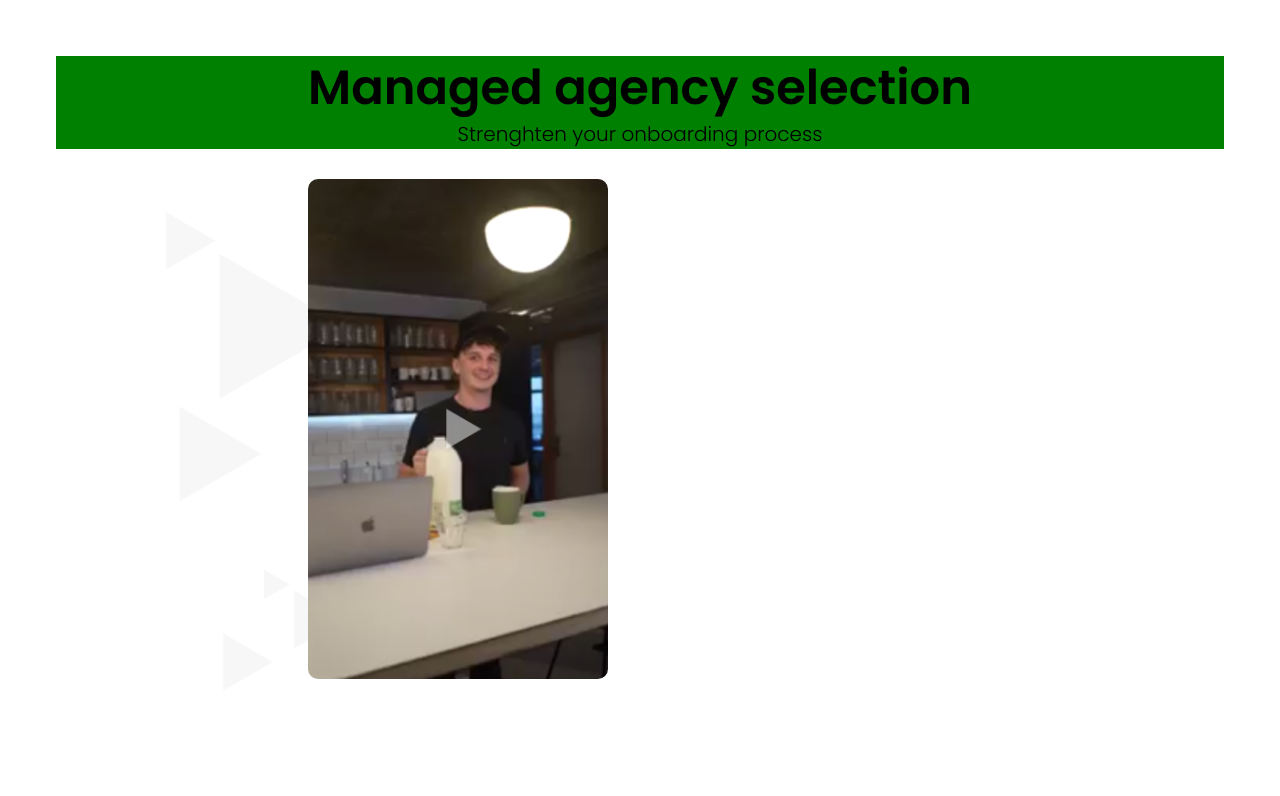
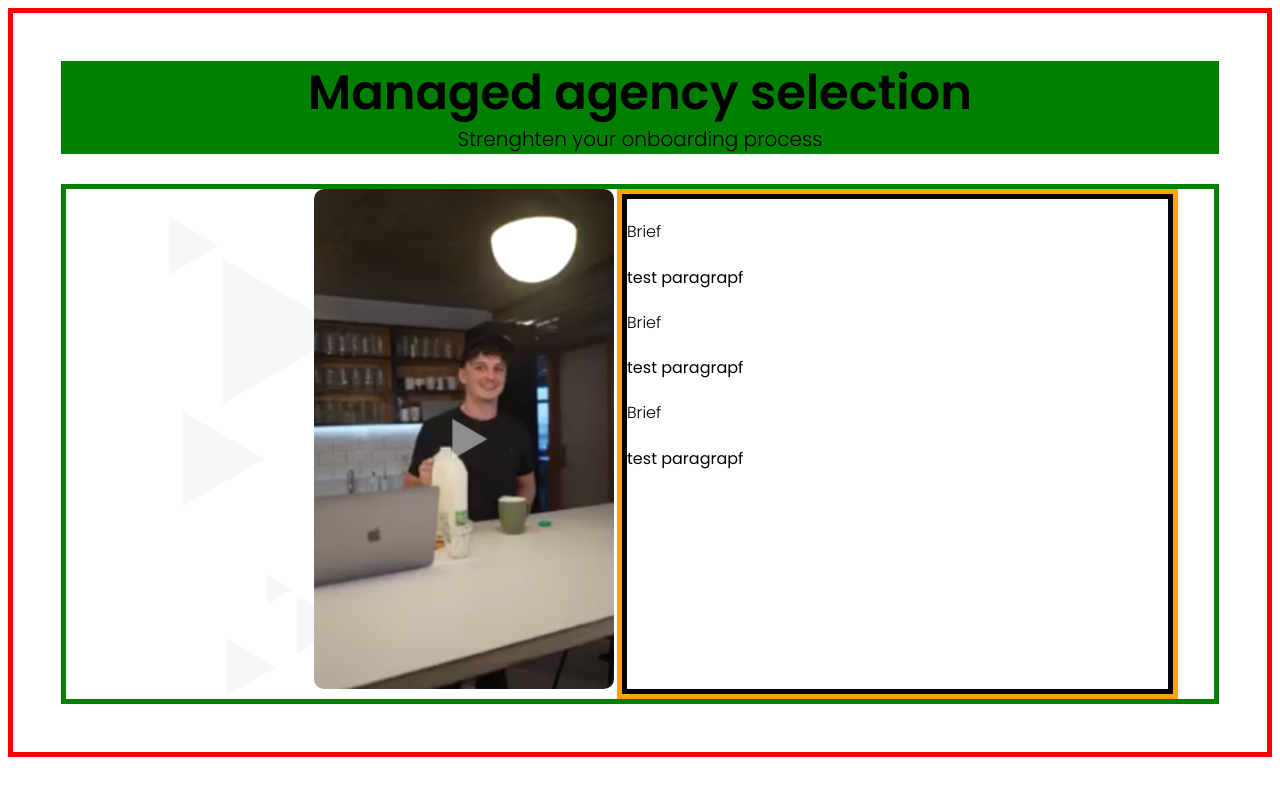
Before and after one commit to KIvanovvv/Assignment-NextJS, a Next.js app: page /selection in a window 1280 px wide. Shown: the top 796 px of the page. Built offline with nearby package versions, Linux system fonts and the light colour scheme.

Commit message:
Adding Card collection and CustomCardContainer with TEST data

```diff
--- a/collections/Card/Card.jsx
+++ b/collections/Card/Card.jsx
@@ -1,7 +1,9 @@
 // The Card to be exported goes here
+import {SectionInnerHeading, SectionParagraph} from "../../components/Typography"
+export const Card = () => {
+  return <div>
+    <SectionInnerHeading>Brief</SectionInnerHeading>
+    <SectionParagraph>test paragrapf</SectionParagraph>
 
-import { StyledTextContainer } from "./elements.jsx";
-
-export const Card = ({ children }) => {
-  return <StyledTextContainer>{children}</StyledTextContainer>;
+  </div>;
 };
--- a/collections/Card/elements.jsx
+++ b/collections/Card/elements.jsx
@@ -1,14 +1,7 @@
 // Styled elements for the Card go here
-import styled from "styled-components";
 
-export const StyledTextContainer = styled(({ ...props }) => <div {...props} />)`
-  width: 100%;
-  height: 100vh;
-  position: absolute;
-  background-image: url("../../resources/video.png");
+import { CustomCardContainer } from "../../components/Containers/CustomCardContainer/CustomCardContainer.jsx";
 
-  background-position: center;
-  background-repeat: no-repeat;
-  background-size: cover;
-  overflow: hidden;
-`;
+export const StyledCustomCardComponent = styled((props) => (
+  <CustomCardContainer {...props} />
+))``;
--- /dev/null
+++ b/components/Containers/CustomCardContainer/CustomCardContainer.jsx
@@ -0,0 +1,12 @@
+import { Card } from "../../../collections/Card/Card.jsx";
+import { StyledCustomCardContainer } from "./elements.jsx";
+
+export const CustomCardContainer = (props) => {
+  return (
+    <StyledCustomCardContainer {...props}>
+      <Card />
+      <Card />
+      <Card />
+    </StyledCustomCardContainer>
+  );
+};
--- /dev/null
+++ b/components/Containers/CustomCardContainer/elements.jsx
@@ -0,0 +1,13 @@
+import styled from "styled-components";
+
+export const StyledCustomCardContainer = styled(({ ...props }) => (
+  <div {...props} />
+))`
+  width: 100%;
+  height: auto;
+  dispay: flex;
+  flex-direction: column;
+  border: 5px black solid;
+  justify-content: center;
+  align-items: center;
+`;
--- /dev/null
+++ b/components/Containers/CustomCardContainer/index.js
@@ -0,0 +1 @@
+export * from "./CustomCardContainer";
--- a/components/Containers/CustomMainContainer/elements.jsx
+++ b/components/Containers/CustomMainContainer/elements.jsx
@@ -11,4 +11,5 @@ export const StyledCustomMainContainer = styled(({ ...props }) => (
   background-position: 21% 200px;
   background-repeat: no-repeat;
   padding: 3rem;
+  border: 5px red solid;
 `;
--- a/pages/selection/index.js
+++ b/pages/selection/index.js
@@ -4,17 +4,6 @@ import { Card } from "../../collections";
 const agencySelectionProps = {
   title: "Managed agency selection",
   subTitle: "Strenghten your onboarding process",
-  image: {
-    src: "../../resources/video.png",
-    alt: "",
-    width: 1000,
-    height: 1680,
-  },
-};
-
-const divStyles = {
-  overflow: "hidden",
-  display: "flex",
 };
 
 export default function Selection() {
--- a/sections/AgencySelection/AgencySelection.jsx
+++ b/sections/AgencySelection/AgencySelection.jsx
@@ -1,26 +1,31 @@
 import Image from "next/image";
+import { CustomCardContainer } from "../../components/Containers/CustomCardContainer/CustomCardContainer.jsx";
 import {
-  StyledContainer,
+  StyledInfoContainer,
   StyledTitle,
   StyledDescription,
   StyledTextContainer,
   StyledImageContainer,
   StyledVideo,
-  StyledBackground,
   StyledCustomMainContainer,
+  StyledCardContainer,
 } from "./elements.jsx";
 
-export const AgencySelection = ({ title, subTitle, image }) => {
-  console.log(image);
+export const AgencySelection = ({ title, subTitle }) => {
   return (
     <StyledCustomMainContainer>
       <StyledTextContainer>
         <StyledTitle>{title}</StyledTitle>
         <StyledDescription>{subTitle}</StyledDescription>
       </StyledTextContainer>
-      <StyledImageContainer>
-        <StyledVideo />
-      </StyledImageContainer>
+      <StyledInfoContainer>
+        <StyledImageContainer>
+          <StyledVideo />
+        </StyledImageContainer>
+        <StyledCardContainer>
+          <CustomCardContainer />
+        </StyledCardContainer>
+      </StyledInfoContainer>
     </StyledCustomMainContainer>
   );
 };
--- a/sections/AgencySelection/elements.jsx
+++ b/sections/AgencySelection/elements.jsx
@@ -1,13 +1,14 @@
 import styled from "styled-components";
+import classes from "../../styles/AgencySelection.module.css";
 import bg from "../../resources/background.png";
 import video from "../../resources/video.png";
 import {
-  Button,
   SectionContainer,
   SectionBigHeading,
   SectionSubheading,
 } from "~/components";
 import { CustomMainContainer } from "../../components/Containers";
+import { CustomCardContainer } from "../../components/Containers/CustomCardContainer/CustomCardContainer.jsx";
 
 export const StyledCustomMainContainer = styled(({ ...props }) => (
   <CustomMainContainer {...props} />
@@ -45,10 +46,20 @@ export const StyledImageContainer = styled(({ ...props }) => (
 ))`
   width: 48%;
   height: 500px;
-  background-color:orange
   display: flex;
+`;
 
+export const StyledCardContainer = styled(({ ...props }) => <div {...props} />)`
+  width: 48%;
+  height: 500px;
+  display: flex;
+  border: 5px solid orange;
+`;
 
+export const StyledInfoContainer = styled(({ ...props }) => <div {...props} />)`
+  border: 5px green solid;
+  display: flex;
+  flex-direction: row;
 `;
 
 export const StyledVideo = styled(({ ...props }) => <div {...props} />)`
@@ -61,13 +72,3 @@ export const StyledVideo = styled(({ ...props }) => <div {...props} />)`
   border-radius: 10px;
   margin-left: 45%;
 `;
-
-export const StyledBackground = styled(({ ...props }) => <div {...props} />)`
-  width: 200px;
-  height: 100%;
-  background-image: url(${bg.src});
-  background-size: cover;
-  background-position: center;
-  background-repeat: no-repeat;
-  border-radius: 10px;
-`;
--- /dev/null
+++ b/styles/AgencySelection.module.css
@@ -0,0 +1,5 @@
+.info_container {
+  background-color: red;
+  width: 1000px;
+  height: 1000px;
+}
```
